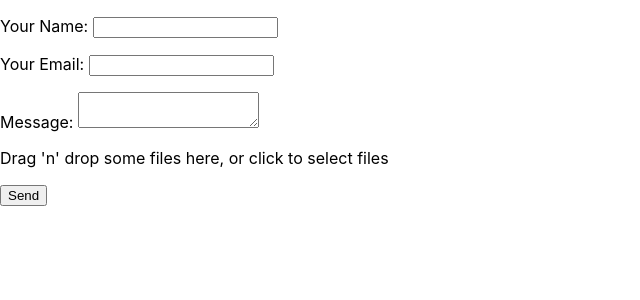
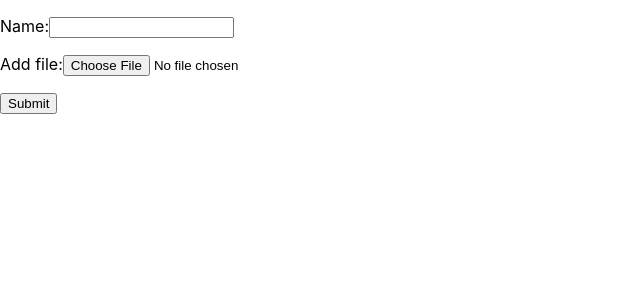
Before and after one commit to M00nMission/form-submit, a Next.js app: page /bjj in a window 1280 px wide. Shown: the top 300 px of the page, without its empty margins (0-640 px from the left). Built offline with nearby package versions, Linux system fonts and the light colour scheme.

Commit message:
Nuke everything

```diff
--- a/pages/bjj.js
+++ b/pages/bjj.js
@@ -1,87 +1,45 @@
 /* eslint-disable */
-import React, {useState, useCallback} from 'react';
-import {useDropzone} from 'react-dropzone'
-
-
-export default function BJJ() {
-  const [name,setName] = useState('');
-  const [status,setStatus] = useState('');
-  const [email,setEmail] = useState('');
-  const [message,setMessage] = useState('');
-  const [file, setFile] = useState({});
-
-  const onDrop = useCallback(acceptedFiles => {
-    console.log(acceptedFiles)
-    setFile(acceptedFiles[0])
-  }, [])
-  const {getRootProps, getInputProps, isDragActive} = useDropzone({onDrop})
-
-  const encode = (data) => {
-    const formData = new FormData();
-    Object.keys(data).forEach((k)=>{
-      formData.append(k,data[k])
-    });
-    return formData
+if ( typeof window !== 'undefined') {
+    function encode(data) {
+        return Object.keys(data)
+            .map(key => encodeURIComponent(key) + "=" + encodeURIComponent(data[key]))
+            .join("&")
       }
 
-  const handleSubmit = e => {
-    const data = { "form-name": "contact", name, email, message, file }
-
+    const handleSubmit = (event) => {
+      event.preventDefault()
       fetch("/", {
         method: "POST",
-      // headers: { "Content-Type": 'multipart/form-data; boundary=random' },
-      body: encode(data)
+        headers: { "Content-Type": "application/x-www-form-urlencoded" },
+        body: encode({
+          "form-name": event.target.getAttribute("name"),
+          ...name
         })
-      .then(() => setStatus("Form Submission Successful!!"))
-      .catch(error => setStatus("Form Submission Failed!"));
-
-    e.preventDefault();
-  };
-
-  const handleChange = e => {
-    const {name, value} = e.target
-    if (name === 'name' ){
-      return setName(value)
-    }
-    if (name === 'email' ){
-      return setEmail(value)
-    }
-    if (name === 'message' ){
-      return setMessage(value)
+      }).then(() => navigate("/thank-you/")).catch(error => alert(error))
     }
 }
 
-  return (
-    <div className="BJJ">
-    <form onSubmit={handleSubmit} action="/thank-you/">
+export default function BJJ() {
+    return(
+        <>
+            <form name="BJJ" data-netlify="true">
+            <input type="hidden" name="BJJ" value="BJJ" />
             <p>
                 <label>
-              Your Name: <input type="text" name="name" value={name} onChange={handleChange} />
+                <span>Name:</span>
+                <input name="name" type="text"/>
                 </label>
             </p>
             <p>
                 <label>
-              Your Email: <input type="email" name="email" value={email} onChange={handleChange} />
+                <span>Add file:</span>
+                <input name="file" type="file" accept="mp4"/>
                 </label>
             </p>
-          <p>
-            <label>
-              Message: <textarea name="message" value={message} onChange={handleChange} />
-            </label>
-          </p>
-          <div {...getRootProps()}>
-            <input {...getInputProps()} />
-            {
-              isDragActive ?
-                <p>Drop the files here ...</p> :
-                <p>Drag 'n' drop some files here, or click to select files</p>
+            <button type="submit">Submit</button>
+            </form>
+            <p className="result"></p>
+        </>
+
+    )
 }
-          </div>
-          <p>
-            <button type="submit">Send</button>
-          </p>
-        </form>
-        <h3>{status}</h3>
-    </div>
-  );
-}
```
Lines whose indentation alone changed are shown as unchanged.
